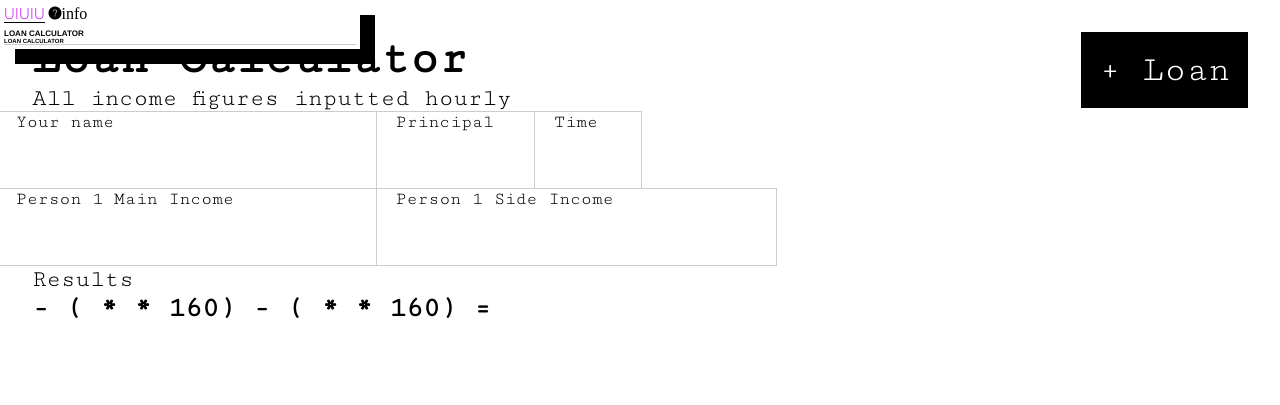
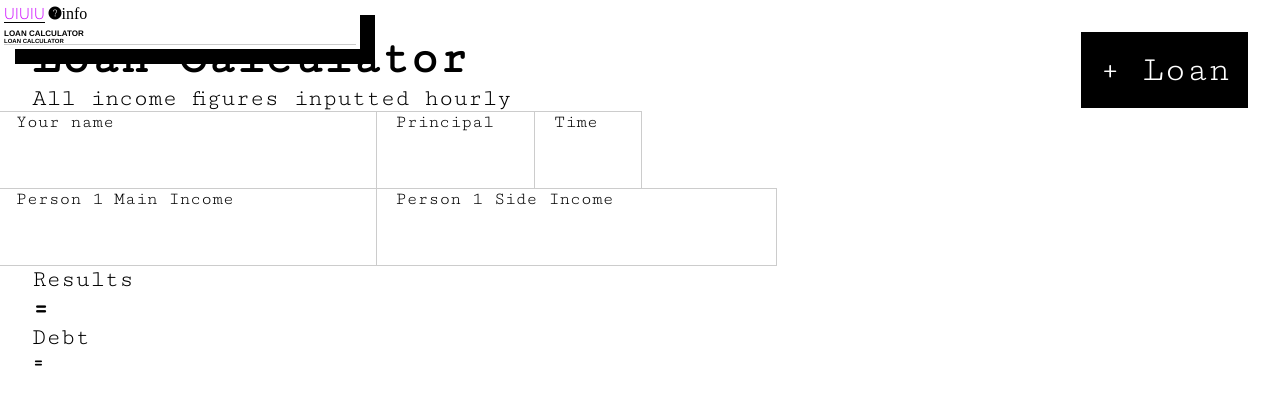
Before and after one commit to grungerabbit/lyrics-interactions, a Jekyll site: the page built from _projects/loan-calculator.md, in a window 1280 px wide. Shown: the top 405 px of the page. Built offline with Jekyll 4.4.1, drawn with Linux system fonts in a browser that asks for light colours; nearby versions of some CDN libraries; some web fonts are replaced; Markdown is read by kramdown in place of the engine named in the settings; some of the changed lines change nothing that is shown.

Commit message:
simplest loan calculator done

```diff
--- a/_projects/loan-calculator.md
+++ b/_projects/loan-calculator.md
@@ -55,6 +55,9 @@ label {
 	position: absolute;
 	top: 0;
 	right: 0;
+}
+.success {
+	color: #94e515;
 }
 </style>
 
@@ -118,15 +121,27 @@ label {
 	<p>Results</p>
 
 	<h3>
-		<span ng-bind="principal"></span> -
-		(<span ng-bind="main"></span> * <span ng-bind="monthsleft"></span> * 160) -
-		(<span ng-bind="side"></span> * <span ng-bind="monthsleft"></span> * 160)
+		<span ng-bind="principal"></span> <span ng-if="main > 0">-
+		(<span ng-bind="main"></span> * <span ng-bind="monthsleft"></span> * 80)</span> <span ng-if="side > 0">-
+		(<span ng-bind="side"></span> * <span ng-bind="monthsleft"></span> * 80)</span>
 
-		<span ng-if="loaners.length > 0">- (</span><span ng-repeat="loaner in loaners"><span ng-if="$index !== 0"> + </span>(<span ng-bind="loaners[$index].loan"></span> + <span ng-bind="loaners[$index].interest"></span>)</span><span ng-if="loaners.length > 0">)</span>
+		<span ng-if="loaners.length > 0">-</span> <span ng-if="loaners.length > 1">(</span>
+		<span ng-repeat="loaner in loaners">
+			<span ng-if="$index !== 0"> + </span>
+			<span ng-bind="loaners[$index].loan"></span>
+		</span>
+		<span ng-if="loaners.length > 1">)</span>
+
 
 		=
-		<span ng-bind="calculated()"></span>
+		<span ng-bind="calculated()" ng-class="{success: calculated() <= 0}"></span>
 	</h3>
+
+	<p>Debt</p>
+	<h5><span ng-if="loaners.length > 1">(</span><span ng-repeat="loaner in loaners"><span ng-if="$index !== 0"> + </span>(<span ng-bind="loaners[$index].loan"></span> * <span ng-bind="percentage($index)"></span>)</span><span ng-if="loaners.length > 1">)</span> =
+
+	<span ng-bind="debt()"></span>
+	</h5>
 
 </div>
 
--- a/lib/js/interactions/calc.js
+++ b/lib/js/interactions/calc.js
@@ -17,11 +17,11 @@ function Calculator($scope) {
 
 	$scope.addNewLoaner = function() {
 		console.log($scope.loaners.length)
-		$scope.loaners.push(new constructLoaner("Person", 0, 0));
+		$scope.loaners.push(new constructLoaner("Person", 0, 10));
 	}
 
 	function calcHourly(salary) {
-		return (salary * $scope.monthsleft * 160);
+		return (salary * $scope.monthsleft * 160) / 2;
 	}
 
 	$scope.calculated = function() {
@@ -29,8 +29,21 @@ function Calculator($scope) {
 		var list = $scope.loaners;
 		var loans = 0;
 		for (var i = 0; i < list.length; i++) {
-			loans += parseInt(list[i].loan) + parseInt(list[i].interest);
+			loans += parseInt(list[i].loan);
 		}
 		return $scope.principal - calcHourly($scope.main) - calcHourly($scope.side) - loans;
 	}
+
+	$scope.debt = function() {
+		var debt = 0;
+		var list = $scope.loaners;
+		for (var j = 0; j < list.length; j++) {
+			debt += parseInt(list[j].loan) * $scope.percentage(j);
+		}
+		return debt.toFixed(2);
+	}
+
+	$scope.percentage = function(index) {
+		return parseInt($scope.loaners[index].interest) / 100 + 1;
+	}
 }
```
